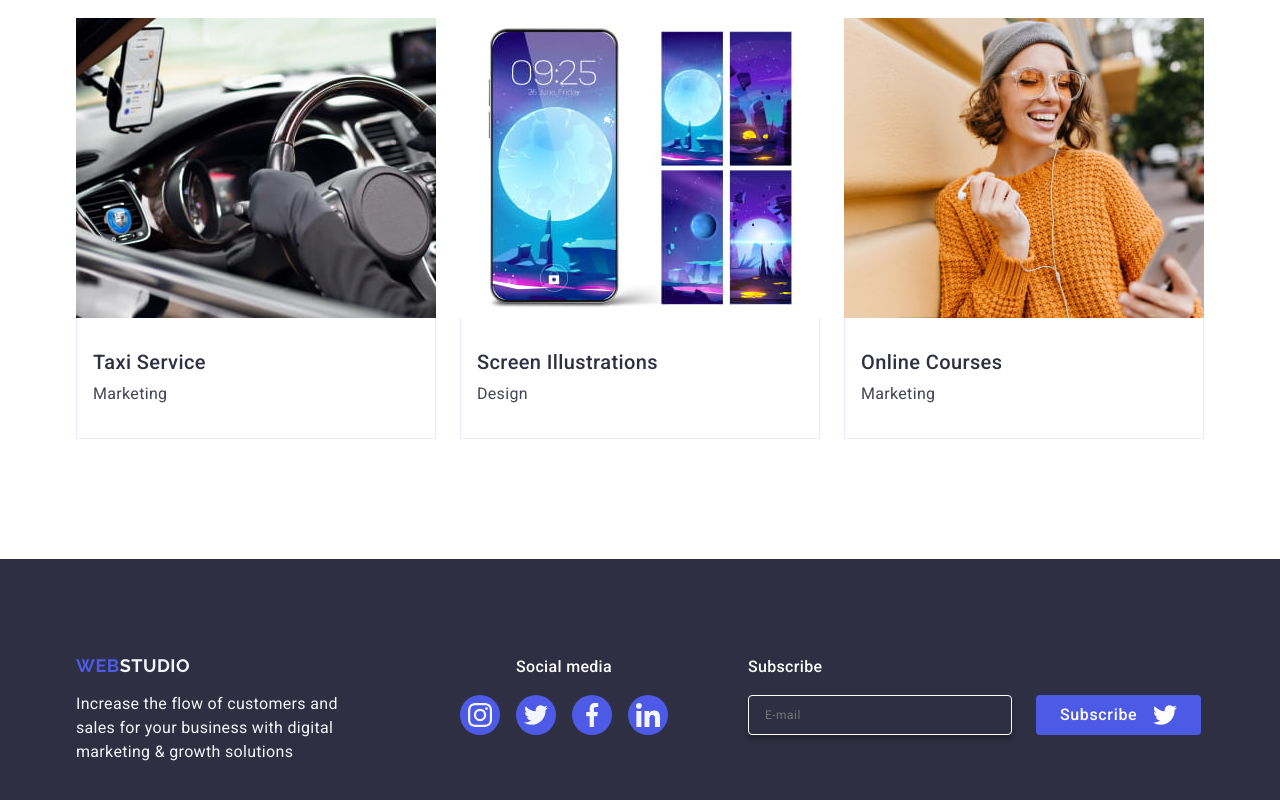
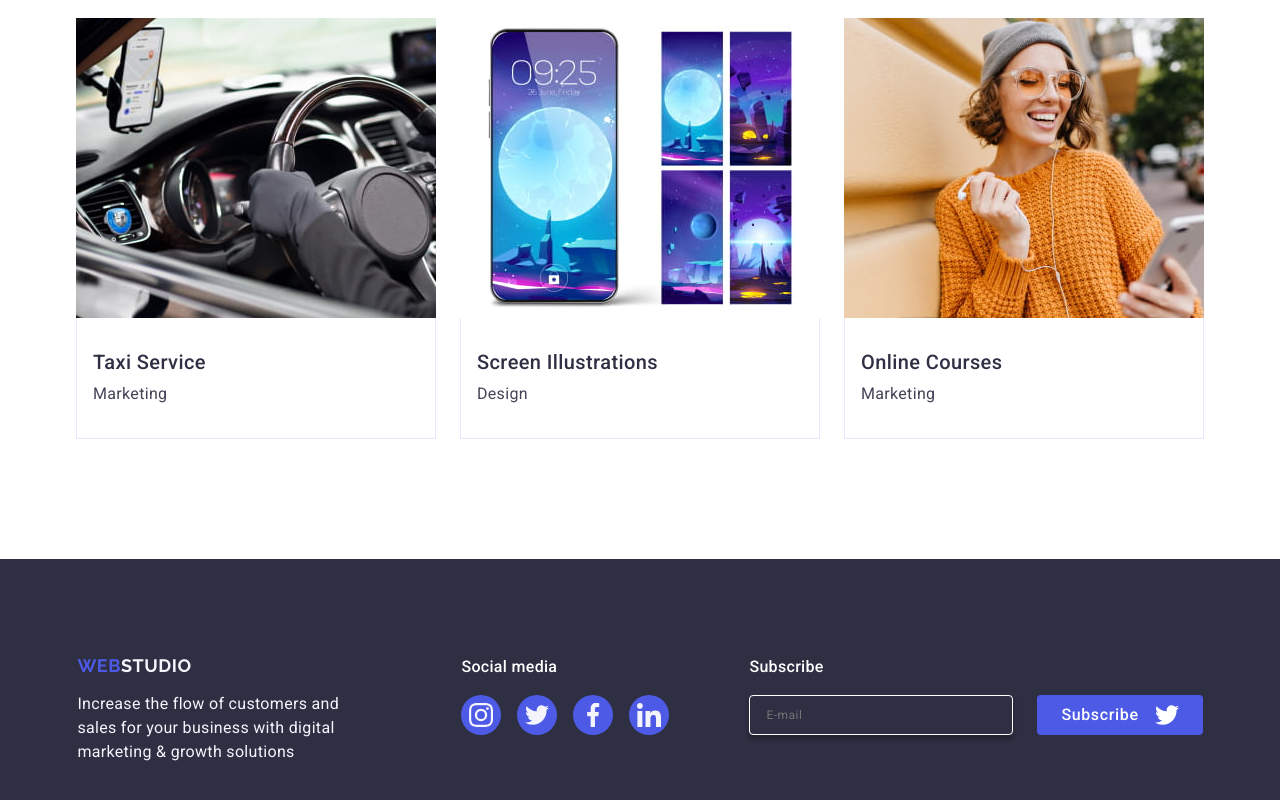
Before and after one commit to Nina-zl/goit-markup-hw-06, a plain HTML site: page index.html in a window 1280 px wide. Shown: the part 2416-3216 px from the top of the page. Drawn offline with nearby package versions, Linux system fonts and the light colour scheme.

Commit message:
adaptive 1

```diff
--- a/css/styles.css
+++ b/css/styles.css
@@ -950,7 +950,8 @@ font-weight: 400;}
 .footer-cont {
     display: flex;
     flex-wrap: wrap;
-    flex-direction: row;
+    justify-content: center;
+
    gap: 72px;
 }
 
@@ -1025,6 +1026,7 @@ margin-top: 16px;
 
 @media screen and (min-width: 768px) {
 .container-social {
+    align-items: flex-start;
    text-align: left;
  }
 }
```
Also changed, not shown: index.html (+0 -43 lines).
